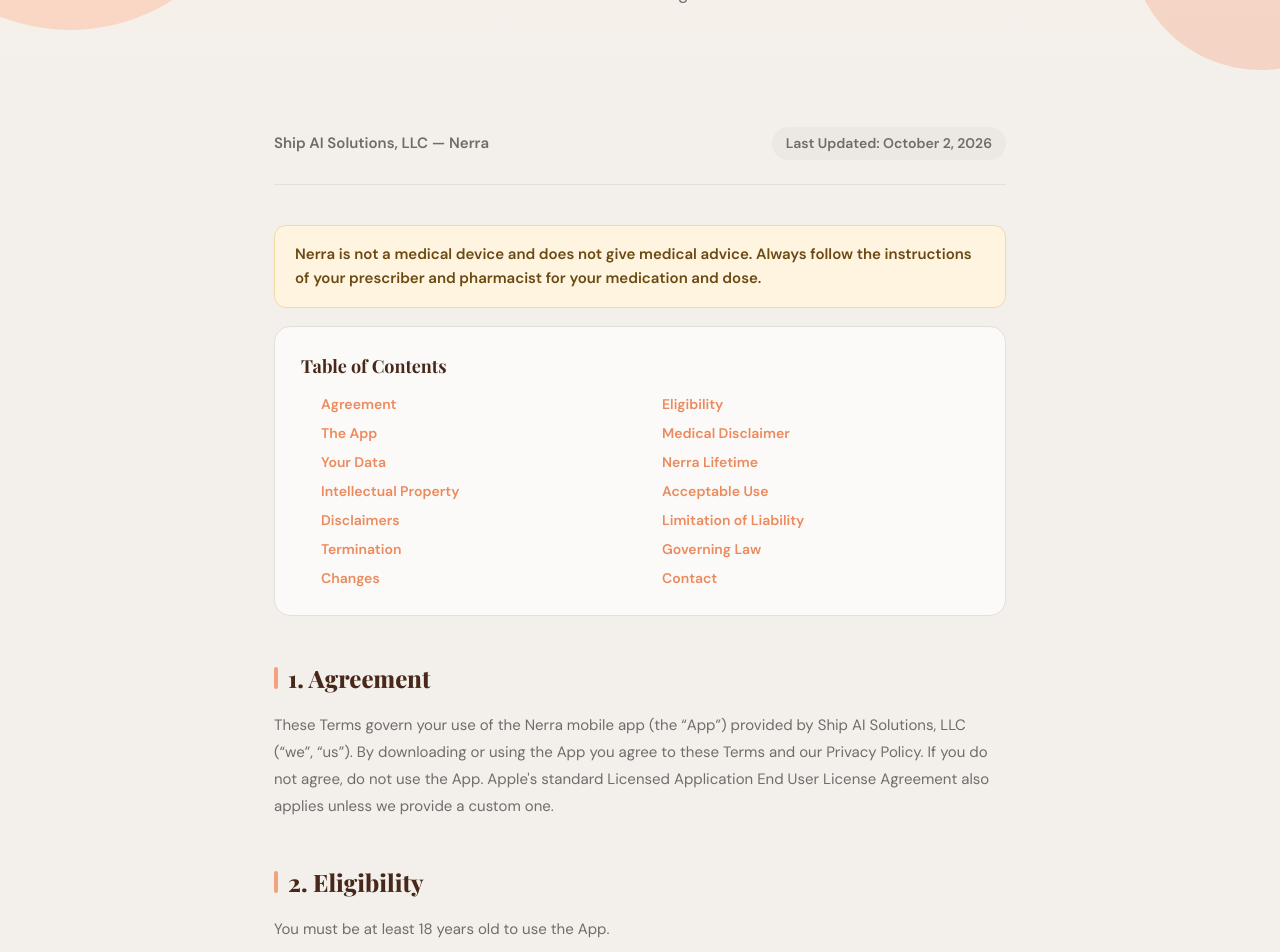
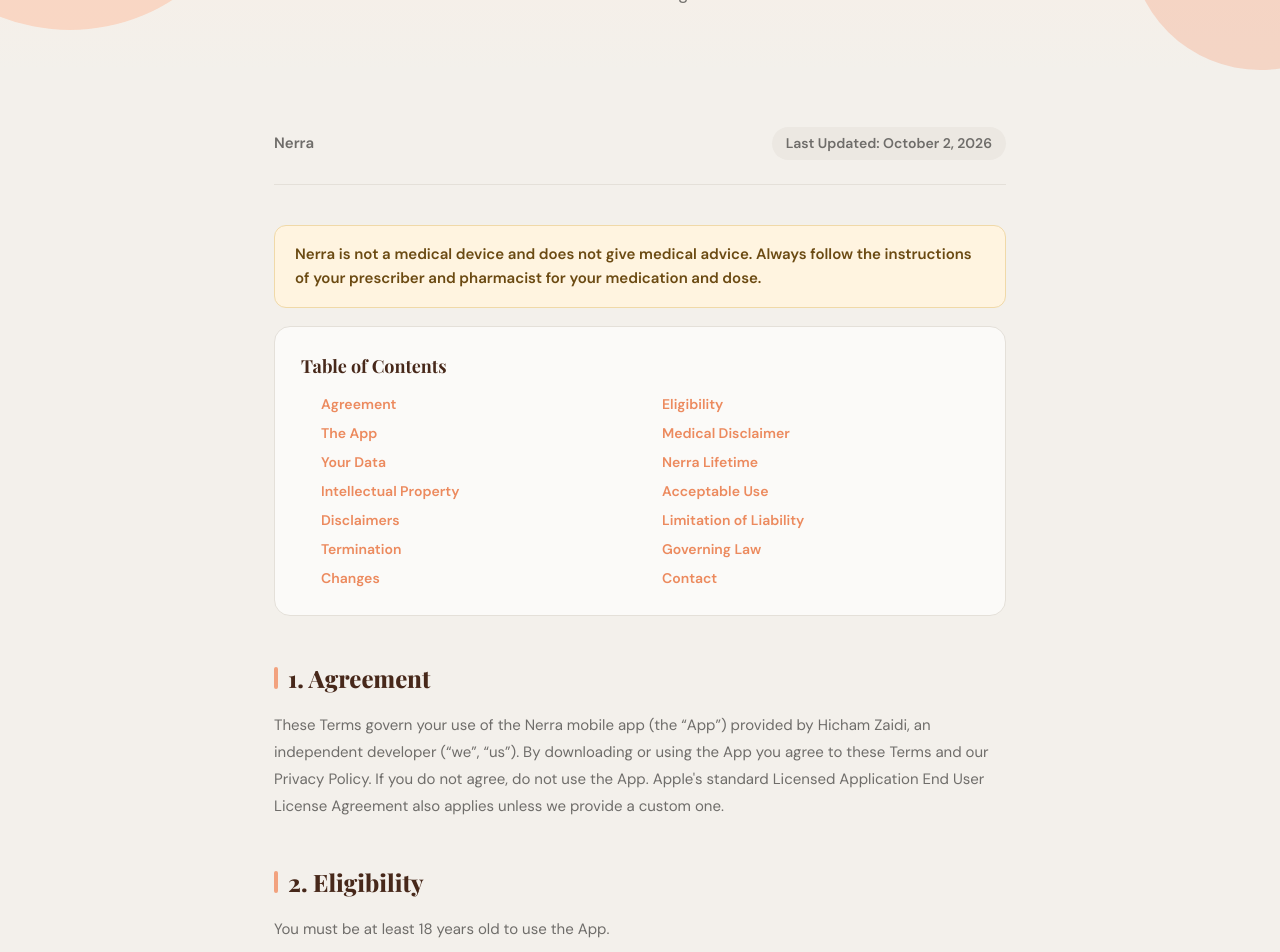
Before and after one commit to hicham-zad/ship-ai-lab, a Next.js app: page /en/nerra/terms-of-service in a window 1280 px wide. Shown: the part 280-1232 px from the top of the page. Built offline with nearby package versions, Linux system fonts and the light colour scheme.

Commit message:
Nerra pages: name the actual developer (Hicham Zaidi), drop unrelated LLC branding
Co-Authored-By: Claude Sonnet 5.5 <noreply@anthropic.com>

```diff
--- a/app/[locale]/nerra/page.tsx
+++ b/app/[locale]/nerra/page.tsx
@@ -161,7 +161,7 @@ export default function NerraLanding() {
 
         <footer className="nr-footer">
           <p>
-            © {new Date().getFullYear()} Ship AI Solutions, LLC ·{' '}
+            © {new Date().getFullYear()} Hicham Zaidi ·{' '}
             <Link href="/nerra/privacy-policy">Privacy</Link> · <Link href="/nerra/terms-of-service">Terms</Link> ·{' '}
             <Link href="/nerra/support">Support</Link>
           </p>
--- a/app/[locale]/nerra/privacy-policy/page.tsx
+++ b/app/[locale]/nerra/privacy-policy/page.tsx
@@ -33,7 +33,7 @@ export default function NerraPrivacyPolicy() {
   return (
     <NerraShell badge="🔒 Legal" title="Privacy Policy" subtitle="How Nerra handles your information">
       <div className="nr-meta">
-        <span className="nr-company">Ship AI Solutions, LLC — Nerra</span>
+        <span className="nr-company">Nerra</span>
         <span className="nr-date">Last Updated: {NERRA_UPDATED}</span>
       </div>
 
@@ -46,7 +46,7 @@ export default function NerraPrivacyPolicy() {
 
       <Section id="p-1" title="1. Introduction">
         <p className="nr-p">
-          Ship AI Solutions, LLC (&ldquo;we&rdquo;, &ldquo;us&rdquo;) operates the Nerra mobile app (the
+          Hicham Zaidi, an independent developer (&ldquo;we&rdquo;, &ldquo;us&rdquo;), operates the Nerra mobile app (the
           &ldquo;App&rdquo;), a private companion for people who use GLP-1 medication. This Privacy Policy explains
           what information the App handles and how. By using the App you agree to this policy.
         </p>
--- a/app/[locale]/nerra/terms-of-service/page.tsx
+++ b/app/[locale]/nerra/terms-of-service/page.tsx
@@ -34,7 +34,7 @@ export default function NerraTerms() {
   return (
     <NerraShell badge="📄 Legal" title="Terms of Service" subtitle="The rules for using Nerra">
       <div className="nr-meta">
-        <span className="nr-company">Ship AI Solutions, LLC — Nerra</span>
+        <span className="nr-company">Nerra</span>
         <span className="nr-date">Last Updated: {NERRA_UPDATED}</span>
       </div>
 
@@ -47,8 +47,8 @@ export default function NerraTerms() {
 
       <Section id="t-1" title="1. Agreement">
         <p className="nr-p">
-          These Terms govern your use of the Nerra mobile app (the &ldquo;App&rdquo;) provided by Ship AI
-          Solutions, LLC (&ldquo;we&rdquo;, &ldquo;us&rdquo;). By downloading or using the App you agree to these
+          These Terms govern your use of the Nerra mobile app (the &ldquo;App&rdquo;) provided by Hicham Zaidi, an
+          independent developer (&ldquo;we&rdquo;, &ldquo;us&rdquo;). By downloading or using the App you agree to these
           Terms and our Privacy Policy. If you do not agree, do not use the App. Apple&apos;s standard Licensed
           Application End User License Agreement also applies unless we provide a custom one.
         </p>
--- a/components/NerraLegal.tsx
+++ b/components/NerraLegal.tsx
@@ -43,7 +43,7 @@ export function NerraShell({ badge, title, subtitle, children, wide }: ShellProp
 
         <footer className="nr-footer">
           <p>
-            © {new Date().getFullYear()} Ship AI Solutions, LLC ·{' '}
+            © {new Date().getFullYear()} Hicham Zaidi ·{' '}
             <Link href="/nerra/privacy-policy">Privacy</Link> · <Link href="/nerra/terms-of-service">Terms</Link> ·{' '}
             <Link href="/nerra/support">Support</Link>
           </p>
@@ -80,8 +80,7 @@ export function Toc({ items }: { items: { id: string; label: string }[] }) {
 export function ContactCard() {
   return (
     <div className="nr-contact-card">
-      <p><strong>Ship AI Solutions, LLC</strong></p>
-      <p>30 N Gould St Ste R, Sheridan, WY 82801</p>
+      <p><strong>Hicham Zaidi</strong> · Developer of Nerra</p>
       <p>Email: <a href={`mailto:${NERRA_EMAIL}`}>{NERRA_EMAIL}</a></p>
       <p>Website: <a href="https://shipailab.com/nerra">shipailab.com/nerra</a></p>
     </div>
```
